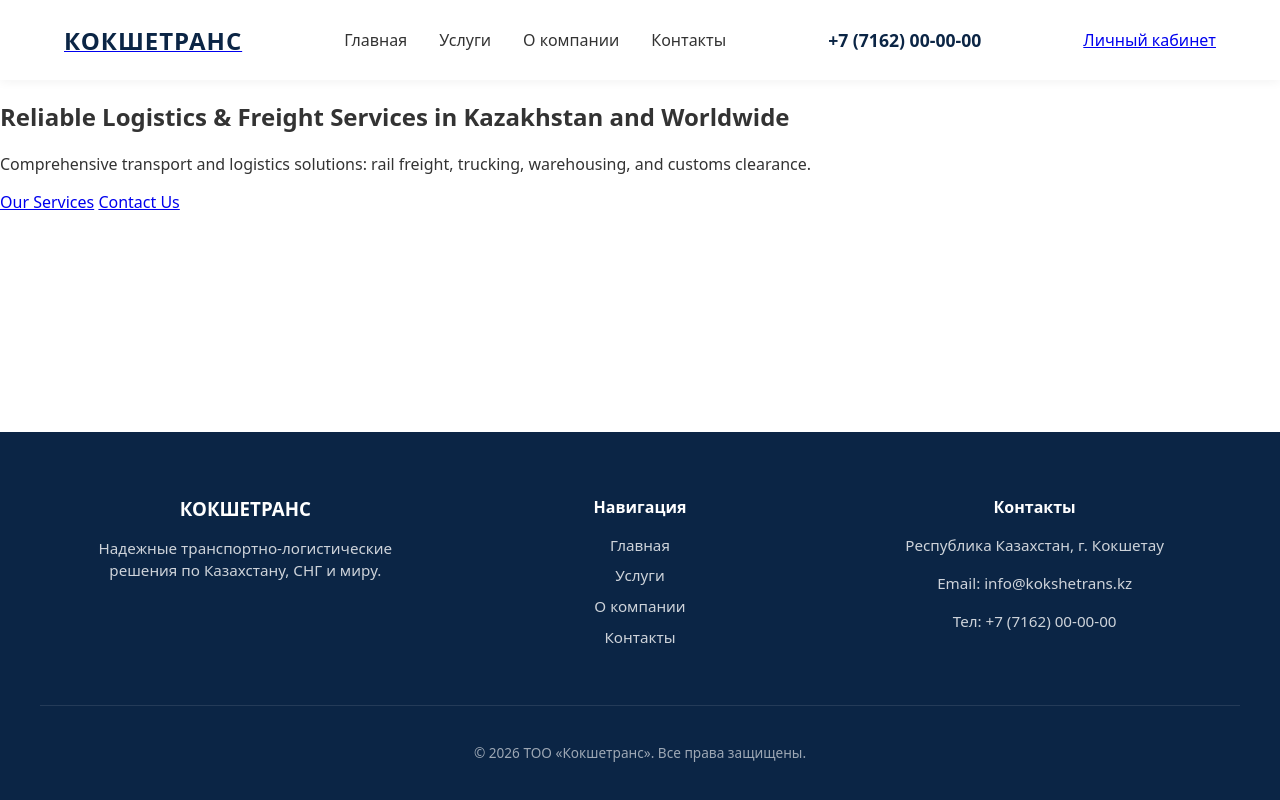
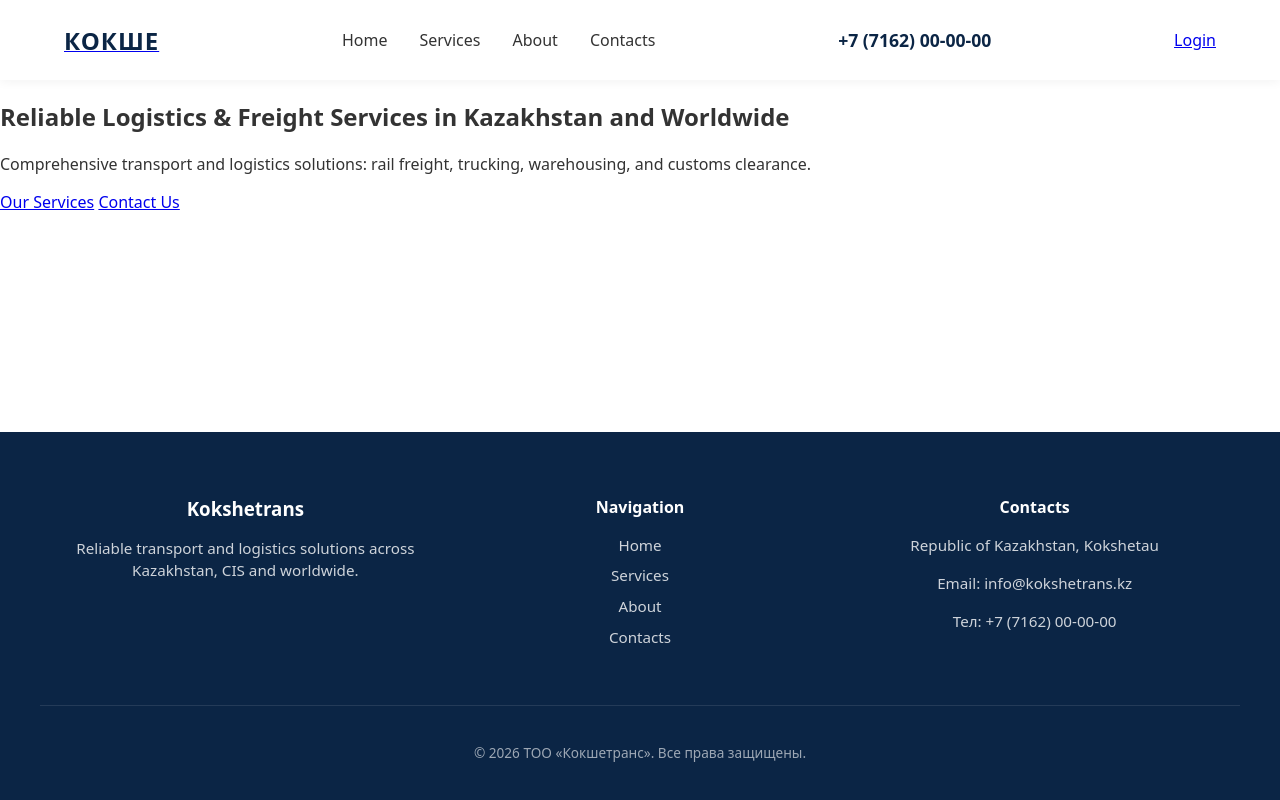
Before and after one commit to zhenimesov/kokshetrans.kz, an Astro site: page /kokshetrans.kz/en in a window 1280 px wide. Built offline with nearby package versions, Linux system fonts and the light colour scheme; Astro itself is replaced by a stand-in of ours.

Commit message:
feat: Add English version of homepage with language support and updated navigation

```diff
--- a/src/layouts/Layout.astro
+++ b/src/layouts/Layout.astro
@@ -1,13 +1,14 @@
 ---
 interface Props {
 	title: string;
+	lang?: string;
 }
 
-const { title } = Astro.props;
+const { title, lang = 'ru' } = Astro.props;
 ---
 
 <!doctype html>
-<html lang="ru">
+<html lang={lang}>
 	<head>
 		<meta charset="UTF-8" />
 		<meta name="description" content="Кокшетранс — Логистическая компания в Казахстане" />
@@ -18,20 +19,20 @@ const { title } = Astro.props;
 	<body>
 		<header class="site-header">
             <div class="container header-container">
-                <a href="/kokshetrans.kz/ru" class="logo">
-                    <span class="logo-text">КОКШЕТРАНС</span>
+                <a href={`/kokshetrans.kz/${lang}`} class="logo">
+                    <span class="logo-text">КОКШЕ</span>
                 </a>
                 <nav class="main-nav" id="mainNav">
-                    <a href="/kokshetrans.kz/ru">Главная</a>
-                    <a href="/kokshetrans.kz/ru/services">Услуги</a>
-                    <a href="/kokshetrans.kz/ru/about">О компании</a>
-                    <a href="/kokshetrans.kz/ru/contacts">Контакты</a>
+                    <a href={`/kokshetrans.kz/${lang}`}>{lang === 'en' ? 'Home' : 'Главная'}</a>
+                    <a href={`/kokshetrans.kz/${lang}/services`}>{lang === 'en' ? 'Services' : 'Услуги'}</a>
+                    <a href={`/kokshetrans.kz/${lang}/about`}>{lang === 'en' ? 'About' : 'О компании'}</a>
+                    <a href={`/kokshetrans.kz/${lang}/contacts`}>{lang === 'en' ? 'Contacts' : 'Контакты'}</a>
                 </nav>
                 <div class="header-contacts">
                     <a href="tel:+77162000000" class="phone">+7 (7162) 00-00-00</a>
                 </div>
-                <a href="/kokshetrans.kz/ru/login" class="btn btn-primary header-login">Личный кабинет</a>
-                <button class="mobile-menu-btn" id="mobileMenuBtn" aria-label="Открыть меню">
+                <a href={`/kokshetrans.kz/${lang}/login`} class="btn btn-primary header-login">{lang === 'en' ? 'Login' : 'Личный кабинет'}</a>
+                <button class="mobile-menu-btn" id="mobileMenuBtn" aria-label={lang === 'en' ? 'Open menu' : 'Открыть меню'}>
                     <span class="hamburger"></span>
                 </button>
             </div>
@@ -44,21 +45,21 @@ const { title } = Astro.props;
 		<footer class="site-footer">
             <div class="container footer-container">
                 <div class="footer-col">
-                    <h3>КОКШЕТРАНС</h3>
-                    <p>Надежные транспортно-логистические решения по Казахстану, СНГ и миру.</p>
+                    <h3>{lang === 'en' ? 'Kokshetrans' : 'КОКШЕТРАНС'}</h3>
+                    <p>{lang === 'en' ? 'Reliable transport and logistics solutions across Kazakhstan, CIS and worldwide.' : 'Надежные транспортно-логистические решения по Казахстану, СНГ и миру.'}</p>
                 </div>
                 <div class="footer-col">
-                    <h4>Навигация</h4>
+                    <h4>{lang === 'en' ? 'Navigation' : 'Навигация'}</h4>
                     <ul>
-                        <li><a href="/kokshetrans.kz/ru">Главная</a></li>
-                        <li><a href="/kokshetrans.kz/ru/services">Услуги</a></li>
-                        <li><a href="/kokshetrans.kz/ru/about">О компании</a></li>
-                        <li><a href="/kokshetrans.kz/ru/contacts">Контакты</a></li>
+                        <li><a href={`/kokshetrans.kz/${lang}`}>{lang === 'en' ? 'Home' : 'Главная'}</a></li>
+                        <li><a href={`/kokshetrans.kz/${lang}/services`}>{lang === 'en' ? 'Services' : 'Услуги'}</a></li>
+                        <li><a href={`/kokshetrans.kz/${lang}/about`}>{lang === 'en' ? 'About' : 'О компании'}</a></li>
+                        <li><a href={`/kokshetrans.kz/${lang}/contacts`}>{lang === 'en' ? 'Contacts' : 'Контакты'}</a></li>
                     </ul>
                 </div>
                 <div class="footer-col">
-                    <h4>Контакты</h4>
-                    <p>Республика Казахстан, г. Кокшетау</p>
+                    <h4>{lang === 'en' ? 'Contacts' : 'Контакты'}</h4>
+                    <p>{lang === 'en' ? 'Republic of Kazakhstan, Kokshetau' : 'Республика Казахстан, г. Кокшетау'}</p>
                     <p>Email: info@kokshetrans.kz</p>
                     <p>Тел: +7 (7162) 00-00-00</p>
                 </div>
--- a/src/pages/en/index.astro
+++ b/src/pages/en/index.astro
@@ -2,7 +2,7 @@
 import Layout from '../../layouts/Layout.astro';
 ---
 
-<Layout title="Kokshetrans — Logistics and Freight Forwarding in Kazakhstan">
+<Layout title="Kokshetrans — Logistics and Freight Forwarding in Kazakhstan" lang="en">
 	<section class="hero">
 		<div class="container">
 			<h1>Reliable Logistics & Freight Services in Kazakhstan and Worldwide</h1>
--- a/src/pages/ru/index.astro
+++ b/src/pages/ru/index.astro
@@ -2,7 +2,7 @@
 import Layout from '../../layouts/Layout.astro';
 ---
 
-<Layout title="Кокшетранс — Транспортно-логистическая компания">
+<Layout title="Кокшетранс — Транспортно-логистическая компания" lang="ru">
     <!-- Hero Section -->
     <section class="hero">
         <div class="container hero-content">
```
Also changed, not shown: public/logo.svg (added).
